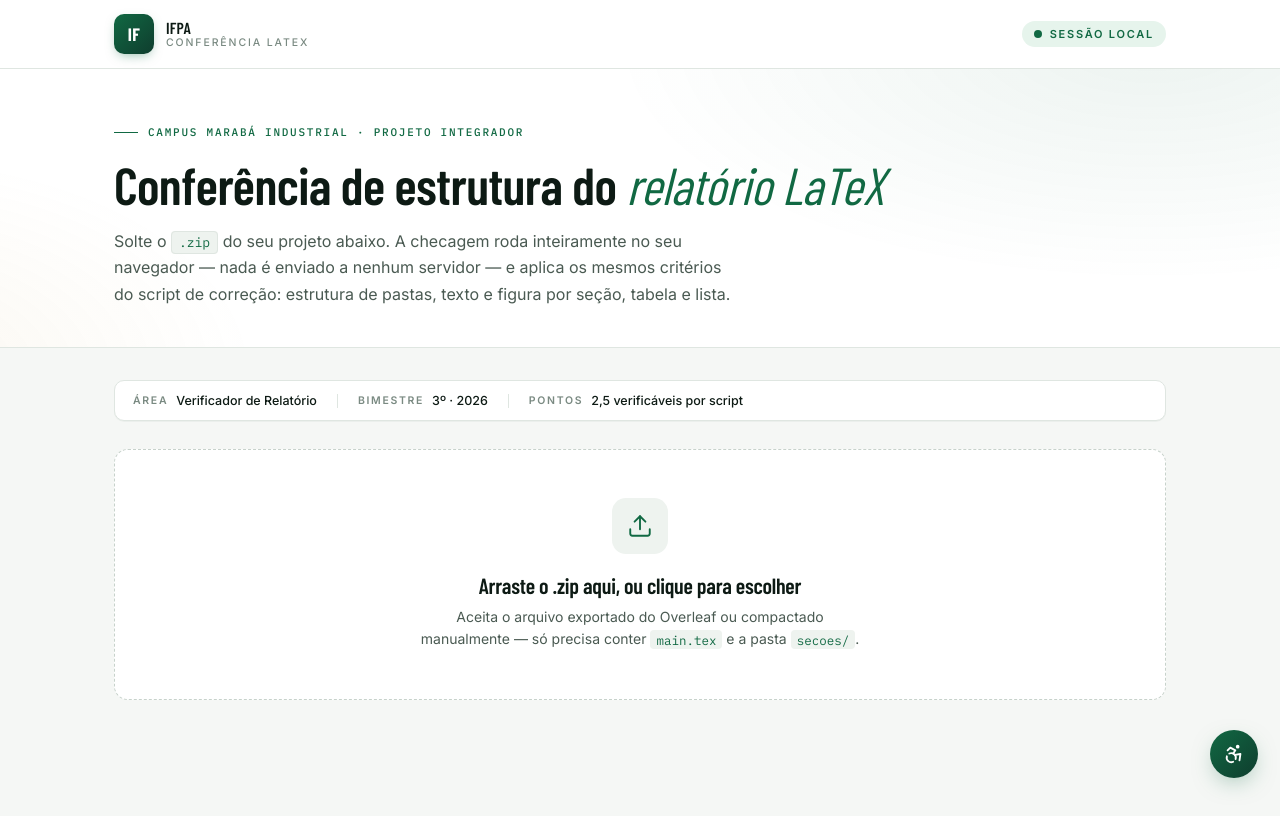
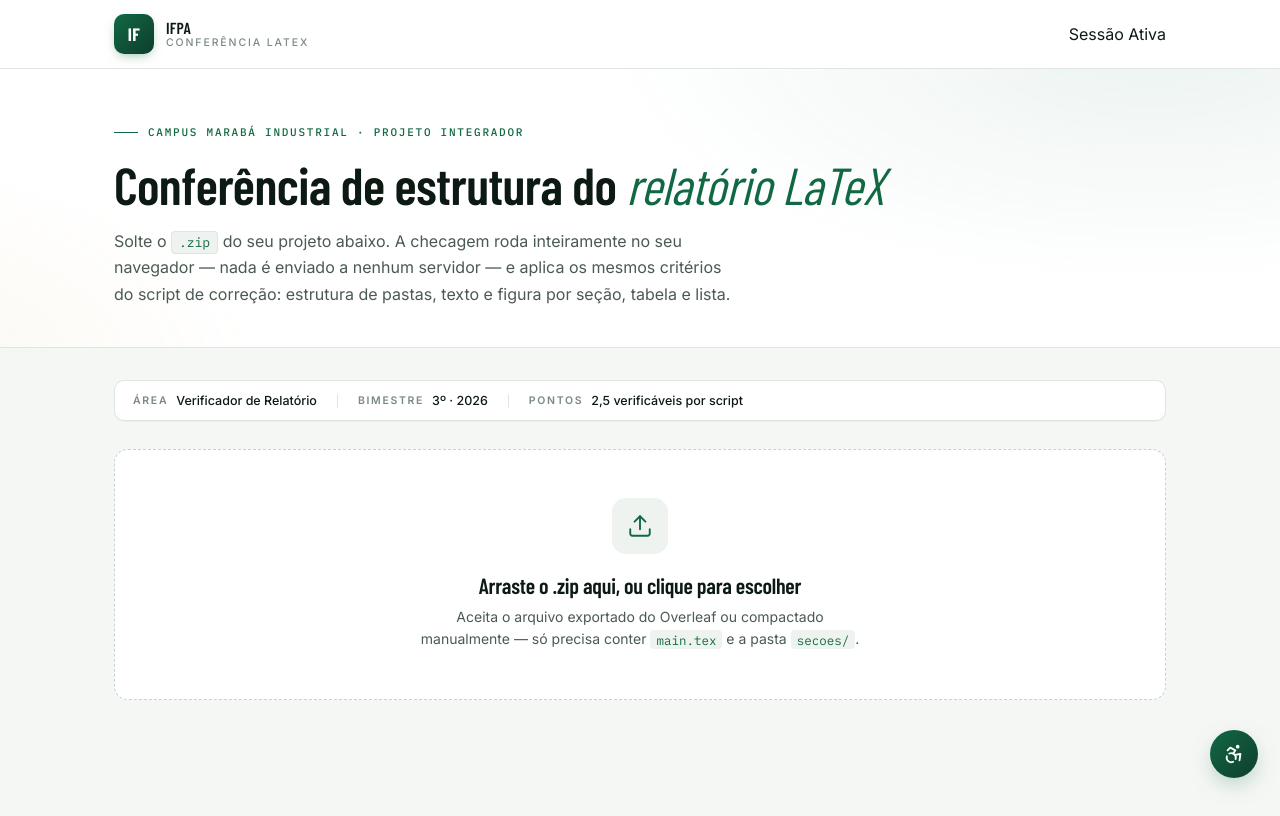
Before and after one commit to devsolido/conferelatex, a plain HTML site: page index.html in a window 1280 px wide. Drawn offline with nearby package versions, Linux system fonts and the light colour scheme; a web font is replaced by a local one.

Commit message:
Update topbar actions and session status text

```diff
--- a/index.html
+++ b/index.html
@@ -790,8 +790,8 @@
         <div class="brand-sub">Conferência LaTeX</div>
       </div>
     </a>
-    <div class="topbar-actions">
-      <span class="status-pill"><span class="dot"></span>Sessão local</span>
+    <div class="topbar-actionsA
+      <span class="status-pill"><span class="dot"></span>Sessão Ativa</span>
     </div>
   </div>
 </header>
```
